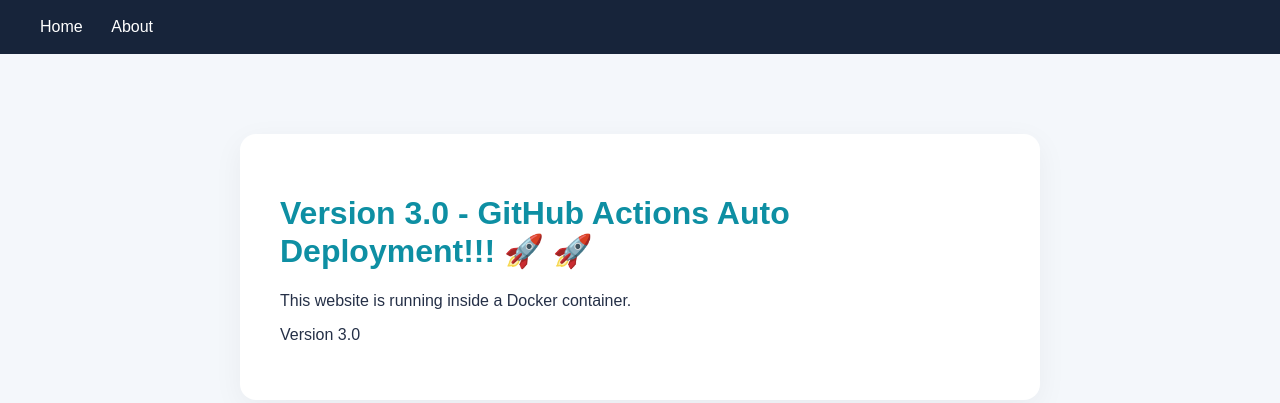
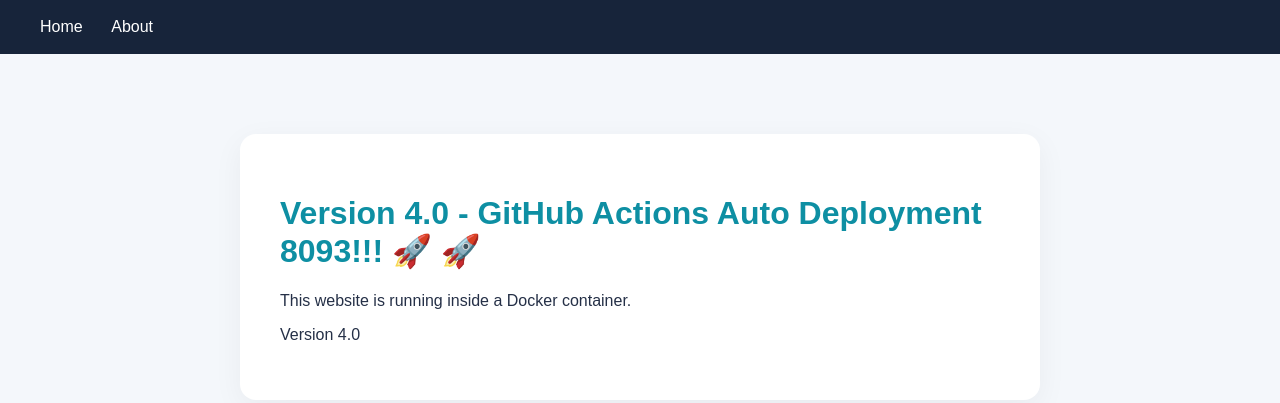
Before and after one commit to Berna-Thomas/cicd-practice, a plain HTML site: page index.html in a window 1280 px wide. Drawn offline with Linux system fonts and the light colour scheme.

Commit message:
Update website to version 4

```diff
--- a/index.html
+++ b/index.html
@@ -13,9 +13,9 @@
     </nav>
 
     <main>
-        <h1>Version 3.0 - GitHub Actions Auto Deployment!!! 🚀 🚀</h1>
+        <h1>Version 4.0 - GitHub Actions Auto Deployment 8093!!! 🚀 🚀</h1>
         <p>This website is running inside a Docker container.</p>
-        <p id="version">Version 3.0</p>
+        <p id="version">Version 4.0</p>
     </main>
 </body>
 </html>
```
Also changed, not shown: 1 other file.
